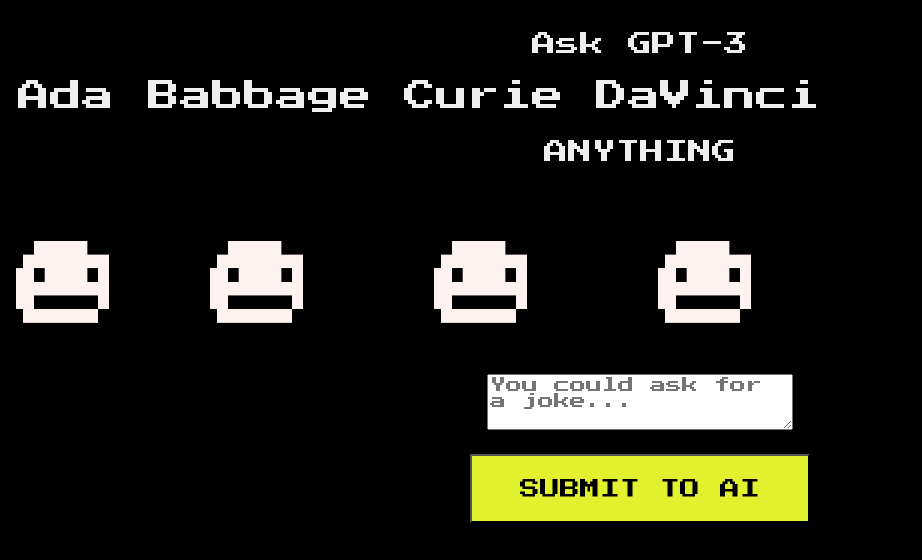
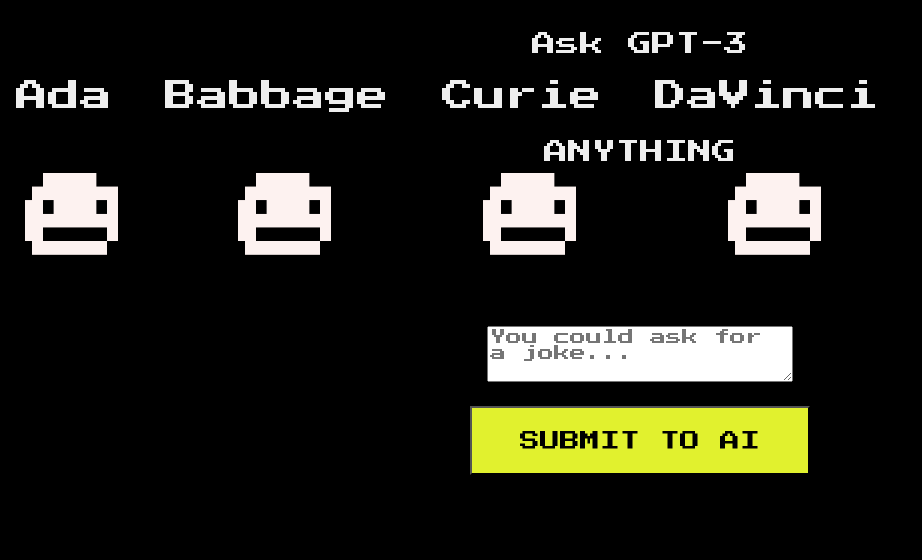
Before and after one commit to jimmybarron/geepeeteethree-says, a React (Create React App) app: page / in a window 1280 px wide. Shown: the top 560 px of the page, without its empty margins (0-922 px from the left). Built offline with nearby package versions, Linux system fonts and the light colour scheme.

Commit message:
Added image to label select

```diff
--- a/src/SubmitForm.css
+++ b/src/SubmitForm.css
@@ -21,6 +21,7 @@ label[for="aiPrompt"] {
   display: flex;
   width: 100vw;
   overflow: scroll;
+  padding-top: 16px;
 }
 
 .aiEngine {
@@ -31,7 +32,6 @@ label[for="aiPrompt"] {
 }
 
 .aiEngine label {
-  padding-bottom: 88px;
   font-size: 32px;
 }
 
@@ -39,38 +39,21 @@ label[for="aiPrompt"] {
   opacity: 0;
 }
 
+.aiEngine input[type="radio"]:checked {
+  transform: scale(1.2);
+}
+
 .aiEngineChoice label {
   font-size: 32px;
 }
 
-.adaImg {
+.aiEngineImg {
   width: 100px;
   height: 150px;
   background-image: url("./facePlaceholder.png");
   background-size: 150px 150px;
   background-position: center;
+  background-origin: border-box;
+  padding-top: 40px;
+  margin: auto;
 }
-
-.babbageImg {
-  width: 100px;
-  height: 150px;
-  background-image: url("./facePlaceholder.png");
-  background-size: 150px 150px;
-  background-position: center;
-}
-
-.curieImg {
-  width: 100px;
-  height: 150px;
-  background-image: url("./facePlaceholder.png");
-  background-size: 150px 150px;
-  background-position: center;
-}
-
-.daVinciImg {
-  width: 100px;
-  height: 150px;
-  background-image: url("./facePlaceholder.png");
-  background-size: 150px 150px;
-  background-position: center;
-}
--- a/src/SubmitForm.js
+++ b/src/SubmitForm.js
@@ -32,6 +32,8 @@ const SubmitForm = ({
           <legend>Select an Ai Engine:</legend>
           <div className="aiEngineSwiper">
             <div className="aiEngine">
+              <label for="ada">
+                Ada
                 <input
                   type="radio"
                   id="ada"
@@ -39,38 +41,44 @@ const SubmitForm = ({
                   value="text-ada-001"
                   defaultChecked
                 />
-              <label for="ada">Ada</label>
-              <div className="adaImg" />
+                <div className="aiEngineImg" />
+              </label>
             </div>
             <div className="aiEngine">
+              <label for="babbage">
+                Babbage
                 <input
                   type="radio"
                   id="babbage"
                   name="aiEngineChoice"
                   value="text-babbage-001"
                 />
-              <label for="babbage">Babbage</label>
-              <div className="babbageImg" />
+                <div className="aiEngineImg" />
+              </label>
             </div>
             <div className="aiEngine">
+              <label for="curie">
+                Curie
                 <input
                   type="radio"
                   id="curie"
                   name="aiEngineChoice"
                   value="text-curie-001"
                 />
-              <label for="curie">Curie</label>
-              <div className="curieImg" />
+                <div className="aiEngineImg" />
+              </label>
             </div>
             <div className="aiEngine">
+              <label for="davinci">
+                DaVinci
                 <input
                   type="radio"
                   id="davinci"
                   name="aiEngineChoice"
                   value="text-davinci-001"
                 />
-              <label for="davinci">DaVinci</label>
-              <div className="daVinciImg" />
+              </label>
+              <div className="aiEngineImg" />
             </div>
           </div>
         </fieldset>
```
Lines whose indentation alone changed are shown as unchanged.
